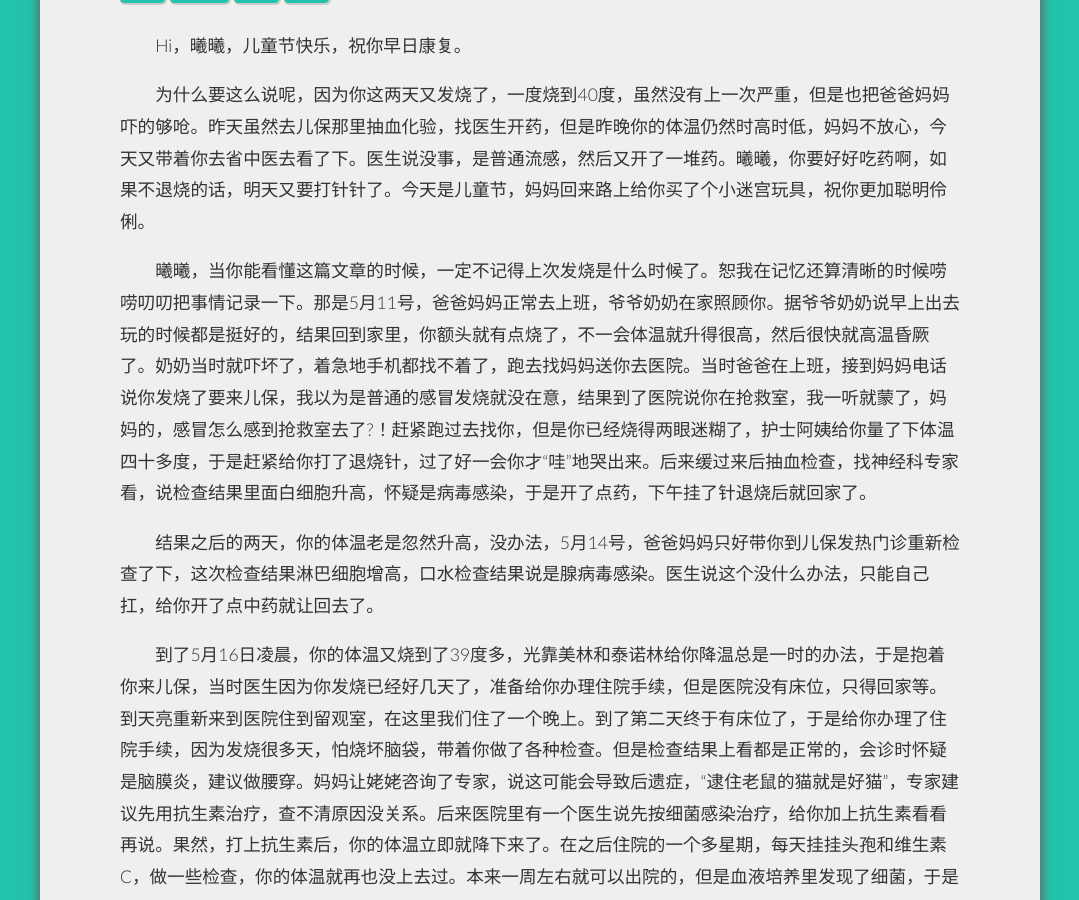
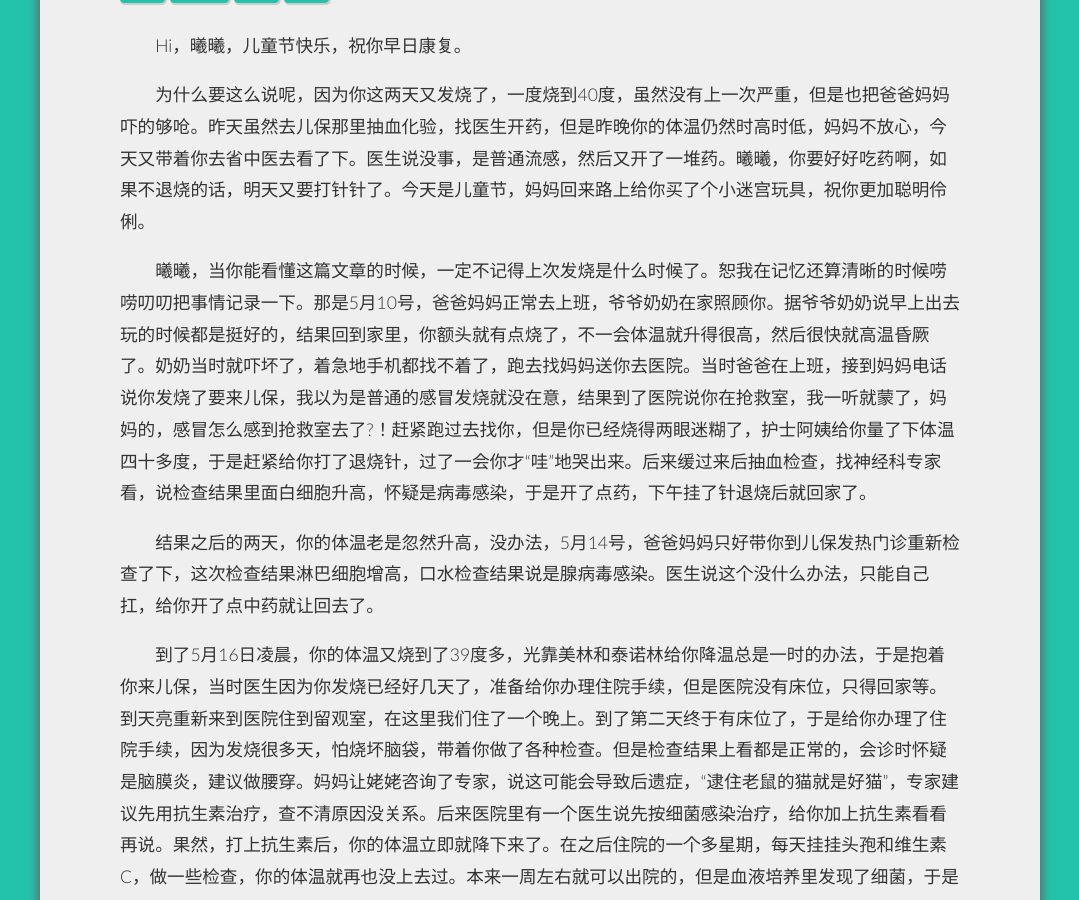
Before and after one commit to zwxscience/MyBlog, a Jekyll site: the page built from _posts/2017-06-01-to-happy-children's-day.md, in a window 1280 px wide and 900 px high, scrolled down 612 px. Shown: the whole window, without its empty margins (100-1179 px from the left). Built offline with Jekyll 4.4.1, drawn with Linux system fonts in a browser that asks for light colours; Markdown is read by kramdown in place of the engine named in the settings; comment, search, counter and statistics services are not loaded; some of the changed text lies outside the part shown.

Commit message:
Update 2017-06-01-to-happy-children's-day.md

```diff
--- a/_posts/2017-06-01-to-happy-children's-day.md
+++ b/_posts/2017-06-01-to-happy-children's-day.md
@@ -18,7 +18,7 @@ Hi，曦曦，儿童节快乐，祝你早日康复。
 
 为什么要这么说呢，因为你这两天又发烧了，一度烧到40度，虽然没有上一次严重，但是也把爸爸妈妈吓的够呛。昨天虽然去儿保那里抽血化验，找医生开药，但是昨晚你的体温仍然时高时低，妈妈不放心，今天又带着你去省中医去看了下。医生说没事，是普通流感，然后又开了一堆药。曦曦，你要好好吃药啊，如果不退烧的话，明天又要打针针了。今天是儿童节，妈妈回来路上给你买了个小迷宫玩具，祝你更加聪明伶俐。
 
-曦曦，当你能看懂这篇文章的时候，一定不记得上次发烧是什么时候了。恕我在记忆还算清晰的时候唠唠叨叨把事情记录一下。那是5月11号，爸爸妈妈正常去上班，爷爷奶奶在家照顾你。据爷爷奶奶说早上出去玩的时候都是挺好的，结果回到家里，你额头就有点烧了，不一会体温就升得很高，然后很快就高温昏厥了。奶奶当时就吓坏了，着急地手机都找不着了，跑去找妈妈送你去医院。当时爸爸在上班，接到妈妈电话说你发烧了要来儿保，我以为是普通的感冒发烧就没在意，结果到了医院说你在抢救室，我一听就蒙了，妈妈的，感冒怎么感到抢救室去了?！赶紧跑过去找你，但是你已经烧得两眼迷糊了，护士阿姨给你量了下体温四十多度，于是赶紧给你打了退烧针，过了好一会你才“哇”地哭出来。后来缓过来后抽血检查，找神经科专家看，说检查结果里面白细胞升高，怀疑是病毒感染，于是开了点药，下午挂了针退烧后就回家了。
+曦曦，当你能看懂这篇文章的时候，一定不记得上次发烧是什么时候了。恕我在记忆还算清晰的时候唠唠叨叨把事情记录一下。那是5月10号，爸爸妈妈正常去上班，爷爷奶奶在家照顾你。据爷爷奶奶说早上出去玩的时候都是挺好的，结果回到家里，你额头就有点烧了，不一会体温就升得很高，然后很快就高温昏厥了。奶奶当时就吓坏了，着急地手机都找不着了，跑去找妈妈送你去医院。当时爸爸在上班，接到妈妈电话说你发烧了要来儿保，我以为是普通的感冒发烧就没在意，结果到了医院说你在抢救室，我一听就蒙了，妈妈的，感冒怎么感到抢救室去了?！赶紧跑过去找你，但是你已经烧得两眼迷糊了，护士阿姨给你量了下体温四十多度，于是赶紧给你打了退烧针，过了一会你才“哇”地哭出来。后来缓过来后抽血检查，找神经科专家看，说检查结果里面白细胞升高，怀疑是病毒感染，于是开了点药，下午挂了针退烧后就回家了。
 
 结果之后的两天，你的体温老是忽然升高，没办法，5月14号，爸爸妈妈只好带你到儿保发热门诊重新检查了下，这次检查结果淋巴细胞增高，口水检查结果说是腺病毒感染。医生说这个没什么办法，只能自己扛，给你开了点中药就让回去了。
 
```
Also changed, not shown: other parts of _posts/2017-06-01-to-happy-children's-day.md (+2 -0 lines).
